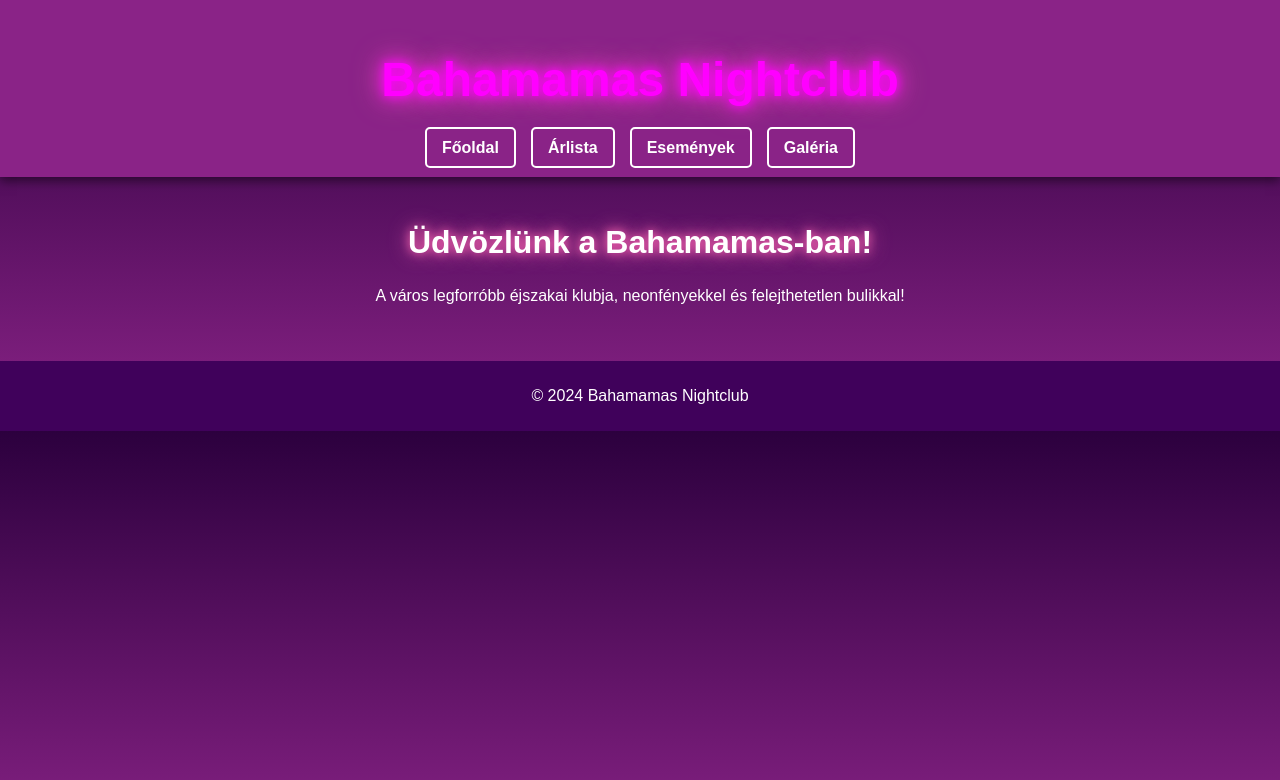
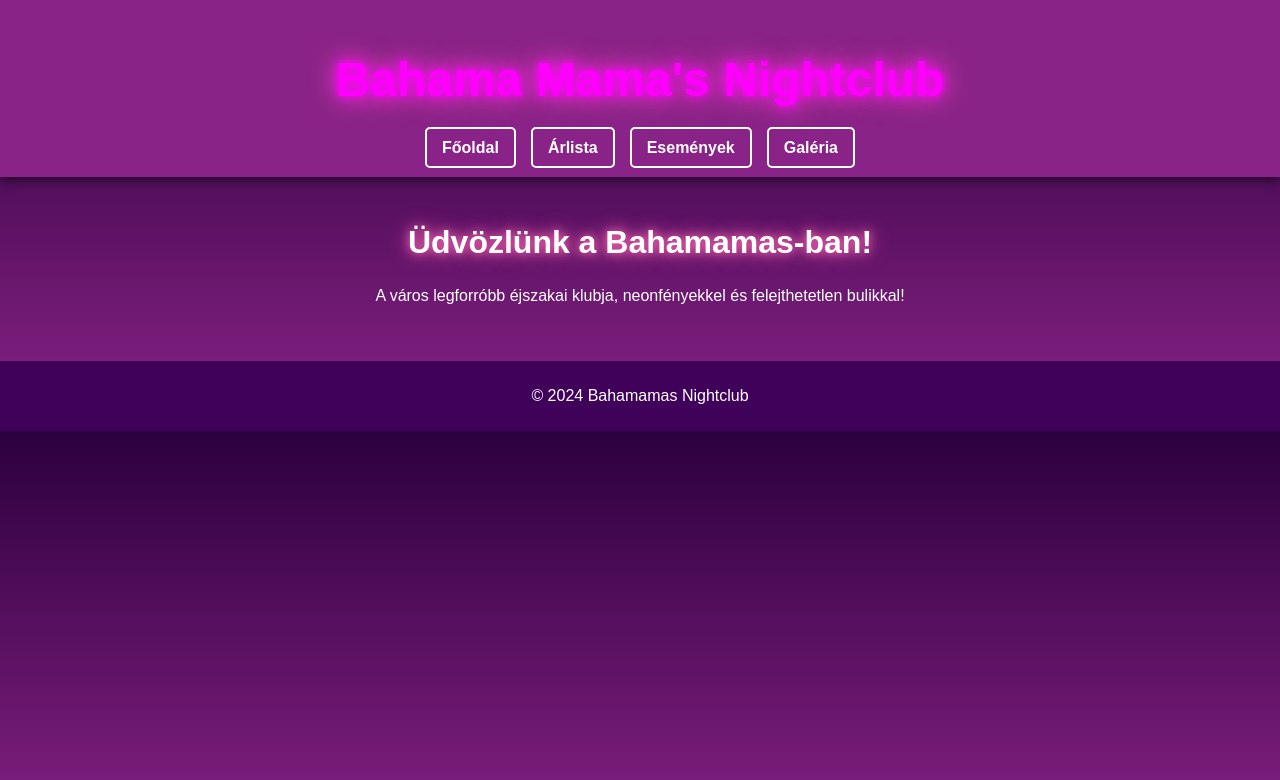
Before and after one commit to Citro11/Bahama-Mamas, a plain HTML site: page index.html in a window 1280 px wide. Drawn offline with Linux system fonts and the light colour scheme.

Commit message:
Update index.html

```diff
--- a/index.html
+++ b/index.html
@@ -8,7 +8,7 @@
 </head>
 <body>
     <header>
-        <h1 class="neon-text">Bahamamas Nightclub</h1>
+        <h1 class="neon-text">Bahama Mama's Nightclub</h1>
         <nav>
             <ul>
                 <li><a href="index.html">Főoldal</a></li>
```
